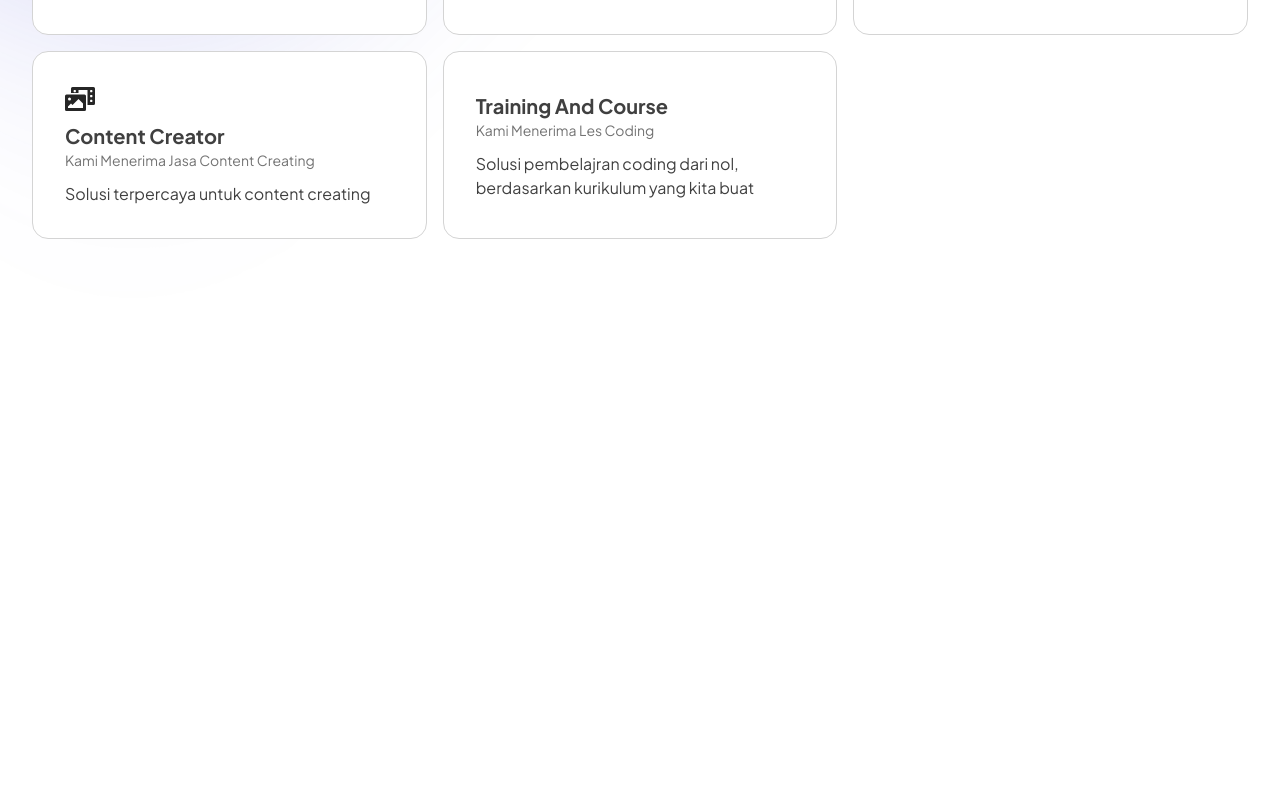
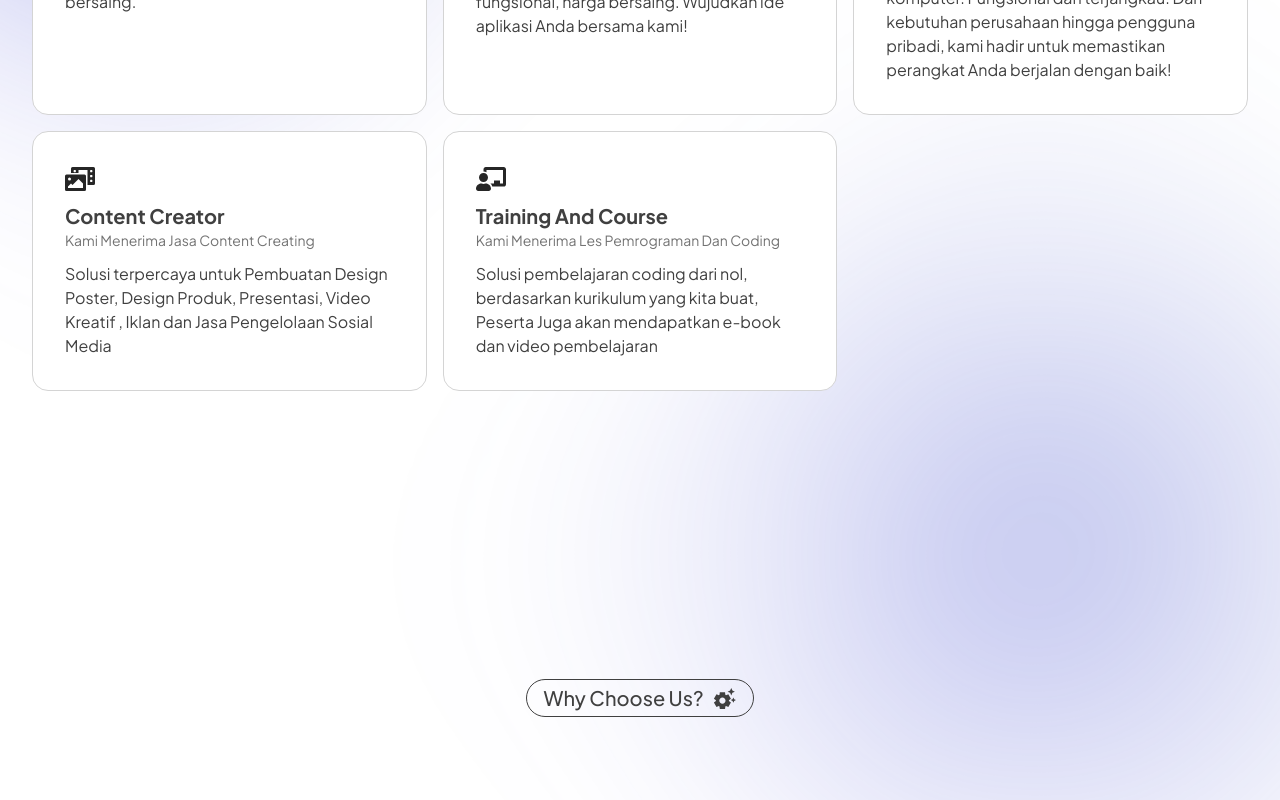
Before and after one commit to ikhsanadrians/tenizen-code, a Next.js app: page / in a window 1280 px wide. Shown: the part 1160-1960 px from the top of the page. Built offline with nearby package versions, Linux system fonts and the light colour scheme.

Commit message:
fix: serviceSection

```diff
--- a/app/components/home/serviceSection.tsx
+++ b/app/components/home/serviceSection.tsx
@@ -4,10 +4,9 @@ import { data } from "../../data/service"
 
 
 const ServiceSection = () => {
-    console.log(data)
     return (
-        <div className="container mx-auto flex justify-center h-full mt-52 mb-52">
-            <div className="relative">
+        <div className="container mx-auto flex justify-center h-full mt-72 mb-52">
+            <div className="relative h-full">
                 <div className="flex flex-col items-center">
                     <div className="servicesectiontitle flex items-center gap-2 border-[1.5px] border-neutral-700 px-4 py-1 rounded-3xl">
                         <p className='text-xl font-medium text-neutral-700'>
@@ -20,14 +19,16 @@ const ServiceSection = () => {
                     </div>
                 </div>
                 <div className="service-list mt-8 z-99 grid grid-cols-3 px-8 gap-4">
-                      {
-                        data.map((item,index)=>(
-                            <ServiceCard key={index} title={item.title} subtitle={item.subtitle} description={item.description} icon={item.icons}/>
+                    {
+                        data.map((item, index) => (
+                            <ServiceCard key={index} title={item.title} subtitle={item.subtitle} description={item.description} icon={item.icons} />
                         ))
-                      }
+                    }
                 </div>
-                <div className="flex min-h-screen justify-center items-center">
+                <div className="flex h-full justify-center items-center overflow-hidden">
                     <div className="absolute inset-y-16 inset-x-0 w-72 h-80 blur-[145px] rounded-full rotate-45 bg-gradient-to-b -z-10 from-blue-800 to-indigo-600 ">
+                    </div>
+                    <div className="absolute right-24 -bottom-80 w-72 h-80 blur-[165px] rounded-full rotate-45 bg-gradient-to-b -z-10 from-blue-800 to-indigo-600 ">
                     </div>
                 </div>
 
--- /dev/null
+++ b/app/components/home/whyUs.tsx
@@ -0,0 +1,20 @@
+import React from 'react'
+import { MdSettingsSuggest } from "react-icons/md";
+
+const WhyUs = () => {
+    return (
+        <div className="container mx-auto flex justify-center max-h-full h-screen mt-72 mb-52">
+            <div className="flex flex-col">
+                <div className="servicesectiontitle flex items-center gap-2 border-[1.5px] border-neutral-700 px-4 py-1 rounded-3xl">
+                    <p className='text-xl font-medium text-neutral-700'>
+                        Why Choose Us?
+                    </p>
+                    <MdSettingsSuggest size={25} className="fill-neutral-700" />
+                </div>
+            </div>
+
+        </div>
+    )
+}
+
+export default WhyUs
--- a/app/components/partials/card.tsx
+++ b/app/components/partials/card.tsx
@@ -2,24 +2,24 @@ import React from 'react'
 import { HiMiniCodeBracket } from "react-icons/hi2";
 import { PiAndroidLogoFill } from "react-icons/pi";
 import { MdLaptopMac, MdOutlineMiscellaneousServices, MdSettingsSuggest } from "react-icons/md";
-import { FaPhotoVideo } from "react-icons/fa";
+import { FaPhotoVideo, FaChalkboardTeacher } from "react-icons/fa";
 
 
 
 
-const ServiceCard = ({title, subtitle, description,icon}: {title: string, subtitle: string, description: string, icon: string }) => {
+const ServiceCard = ({ title, subtitle, description, icon }: { title: string, subtitle: string, description: string, icon: string }) => {
 
-  const changeIcon = (icons:string) => {
+  const changeIcon = (icons: string) => {
     switch (icons) {
-        case "web" :  return <HiMiniCodeBracket size={30} className='fill-neutral-800' />
+      case "web": return <HiMiniCodeBracket size={30} className='fill-neutral-800' />
         break;
-        case "mobile" :  return <PiAndroidLogoFill size={30} className='fill-neutral-800' />
+      case "mobile": return <PiAndroidLogoFill size={30} className='fill-neutral-800' />
         break;
-        case "servis" : return <MdLaptopMac size={30} className='fill-neutral-800' />
+      case "servis": return <MdLaptopMac size={30} className='fill-neutral-800' />
         break;
-        case "content" : return <FaPhotoVideo size={30} className='fill-neutral-800'/>
+      case "content": return <FaPhotoVideo size={30} className='fill-neutral-800' />
         break;
-        case "course" : return <FaPhotoVideo size={30} className='fill-neutral-800'/>
+      case "course": return <FaChalkboardTeacher size={30} className='fill-neutral-800' />
         break;
     }
 
@@ -28,12 +28,12 @@ const ServiceCard = ({title, subtitle, description,icon}: {title: string, subtit
 
 
   return (
-    <div className="card bg-white border-neutral-300 border-[1.2px] rounded-2xl p-8">
+    <div className="card group bg-white border-neutral-300 border-[1.2px] rounded-2xl p-8 cursor-pointer hover:scale-105 duration-200 hover:shadow-sm">
       <div className="icons">
         {changeIcon(icon)}
       </div>
       <div className="middle-text mt-2">
-        <p className="font-bold text-xl text-neutral-700">{title}</p>
+        <p className="font-bold text-xl text-neutral-700 group-hover:text-secondary duration-100">{title}</p>
         <p className="text-sm text-neutral-500">{subtitle}</p>
       </div>
       <div className="bottom-text mt-3 text-neutral-700">
--- a/app/data/service.ts
+++ b/app/data/service.ts
@@ -27,15 +27,15 @@ const data: ServiceData[] = [
     {
         title: "Content Creator",
         subtitle : "Kami Menerima Jasa Content Creating",
-        description :  "Solusi terpercaya untuk content creating",
+        description :  "Solusi terpercaya untuk Pembuatan Design Poster, Design Produk, Presentasi, Video Kreatif , Iklan dan Jasa Pengelolaan Sosial Media",
         icons : "content"
     },
     {
         title : "Training And Course",
-        subtitle : "Kami Menerima Les Coding",
-        description: "Solusi pembelajran coding dari nol, berdasarkan kurikulum yang kita buat",
-        icons : "setting"
-    }
+        subtitle : "Kami Menerima Les Pemrograman Dan Coding",
+        description: "Solusi pembelajaran coding dari nol, berdasarkan kurikulum yang kita buat, Peserta Juga akan mendapatkan e-book dan video pembelajaran",
+        icons : "course"
+    },
 ];
 
 
--- a/app/page.tsx
+++ b/app/page.tsx
@@ -1,6 +1,7 @@
 import Header from "./components/header"
 import Hero from "./components/home/hero";
 import ServiceSection from './components/home/serviceSection';
+import WhyUs from "./components/home/whyUs";
 
 export default function Home() {
   return (
@@ -8,6 +9,7 @@ export default function Home() {
       <Header />
       <Hero />
       <ServiceSection />
+      <WhyUs />
     </>
   );
 }
```
Lines whose indentation alone changed are shown as unchanged.
